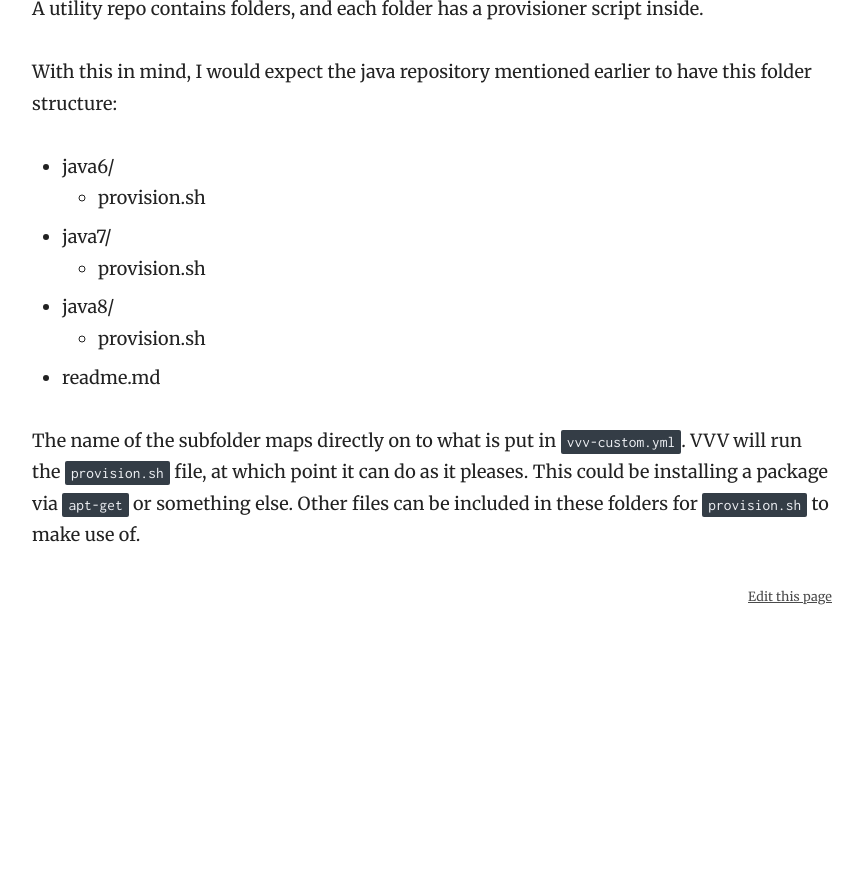
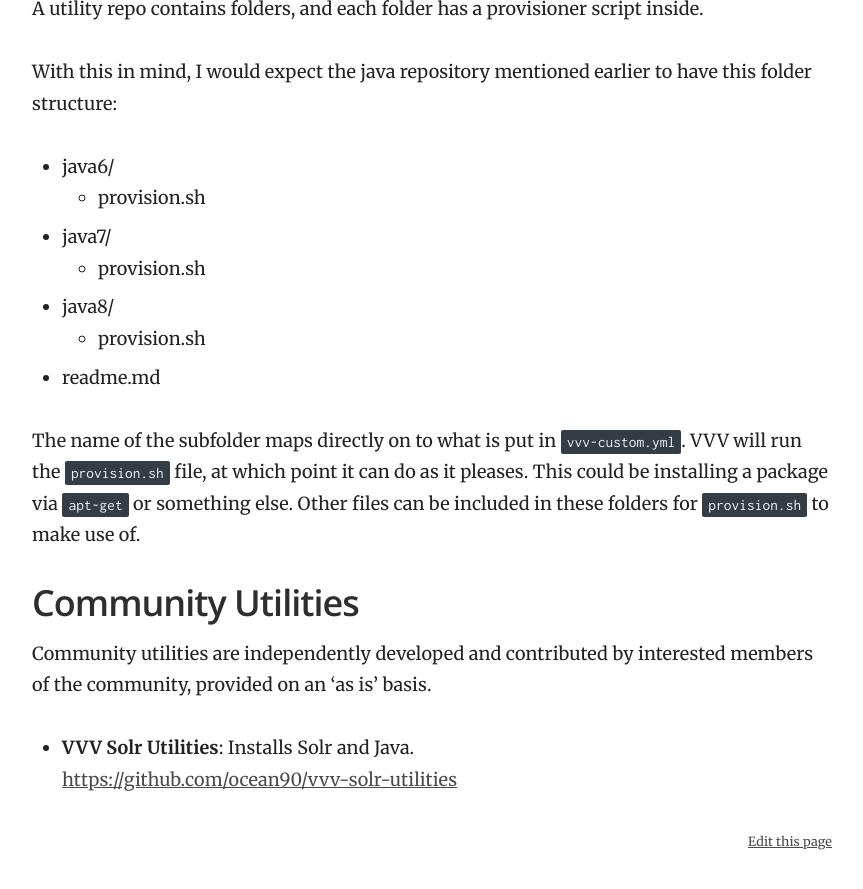
Before and after one commit to Varying-Vagrant-Vagrants/varyingvagrantvagrants.org, a Jekyll site: the page built from docs/en-US/utilities.md, in a window 1280 px wide and 900 px high, scrolled down 1219 px. Shown: the top 889 px of the window, without its empty margins (358-1221 px from the left). Built offline with Jekyll 4.4.1, drawn with Linux system fonts in a browser that asks for light colours; before the commit the page ends 1875 px from its top, so only the background shows below that.

Commit message:
Add Community Utilities section to Utilities page.
Used to list custom utilities provides by the community.

```diff
--- a/docs/en-US/utilities.md
+++ b/docs/en-US/utilities.md
@@ -54,3 +54,10 @@ With this in mind, I would expect the java repository mentioned earlier to have
  - readme.md
 
 The name of the subfolder maps directly on to what is put in `vvv-custom.yml`. VVV will run the `provision.sh` file, at which point it can do as it pleases. This could be installing a package via `apt-get` or something else. Other files can be included in these folders for `provision.sh` to make use of.
+
+## Community Utilities
+
+Community utilities are independently developed and contributed by interested members of the community, provided on an 'as is' basis.
+
+* **VVV Solr Utilities**: Installs Solr and Java.
+  [https://github.com/ocean90/vvv-solr-utilities](https://github.com/ocean90/vvv-solr-utilities)
```
